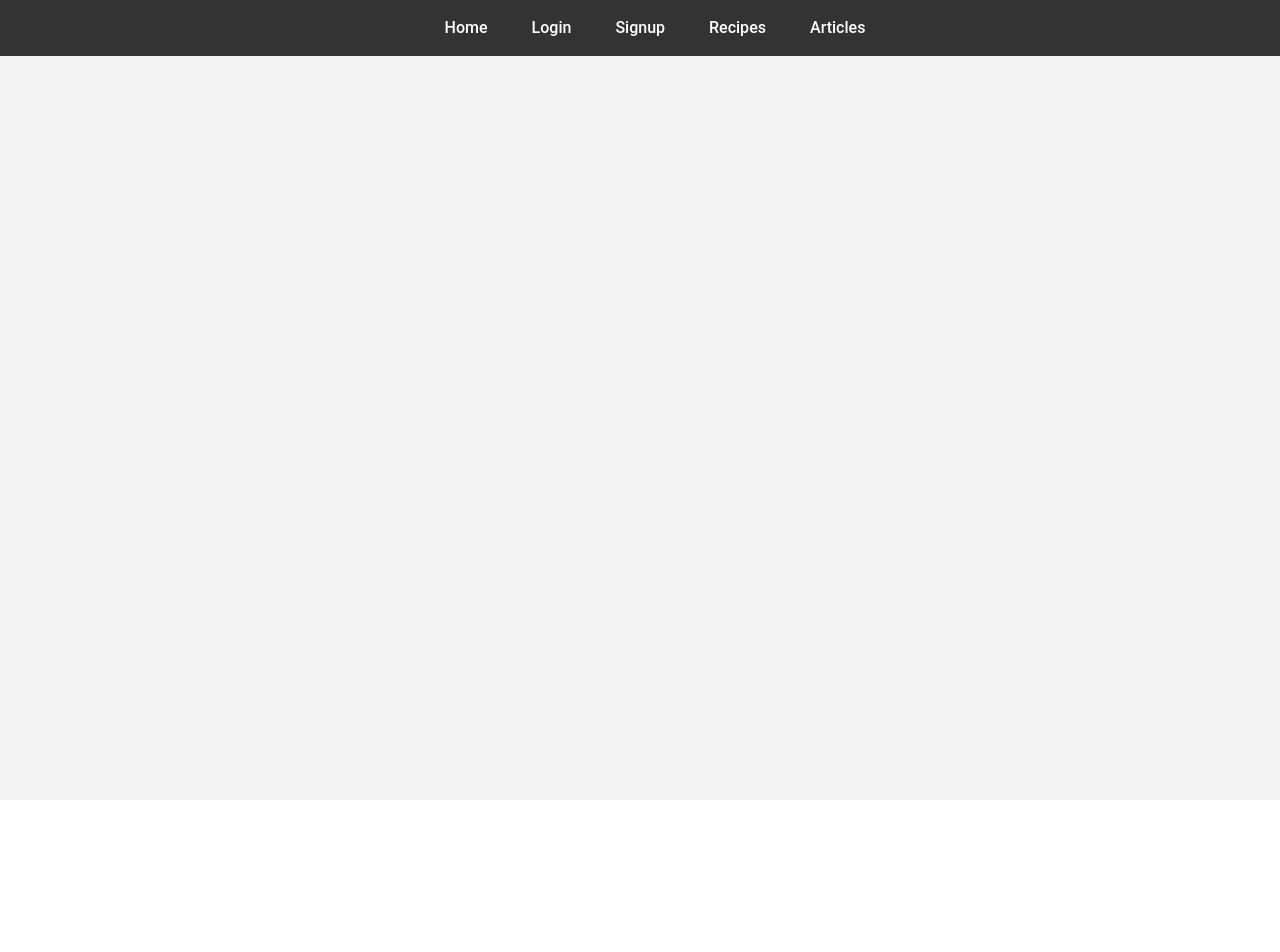
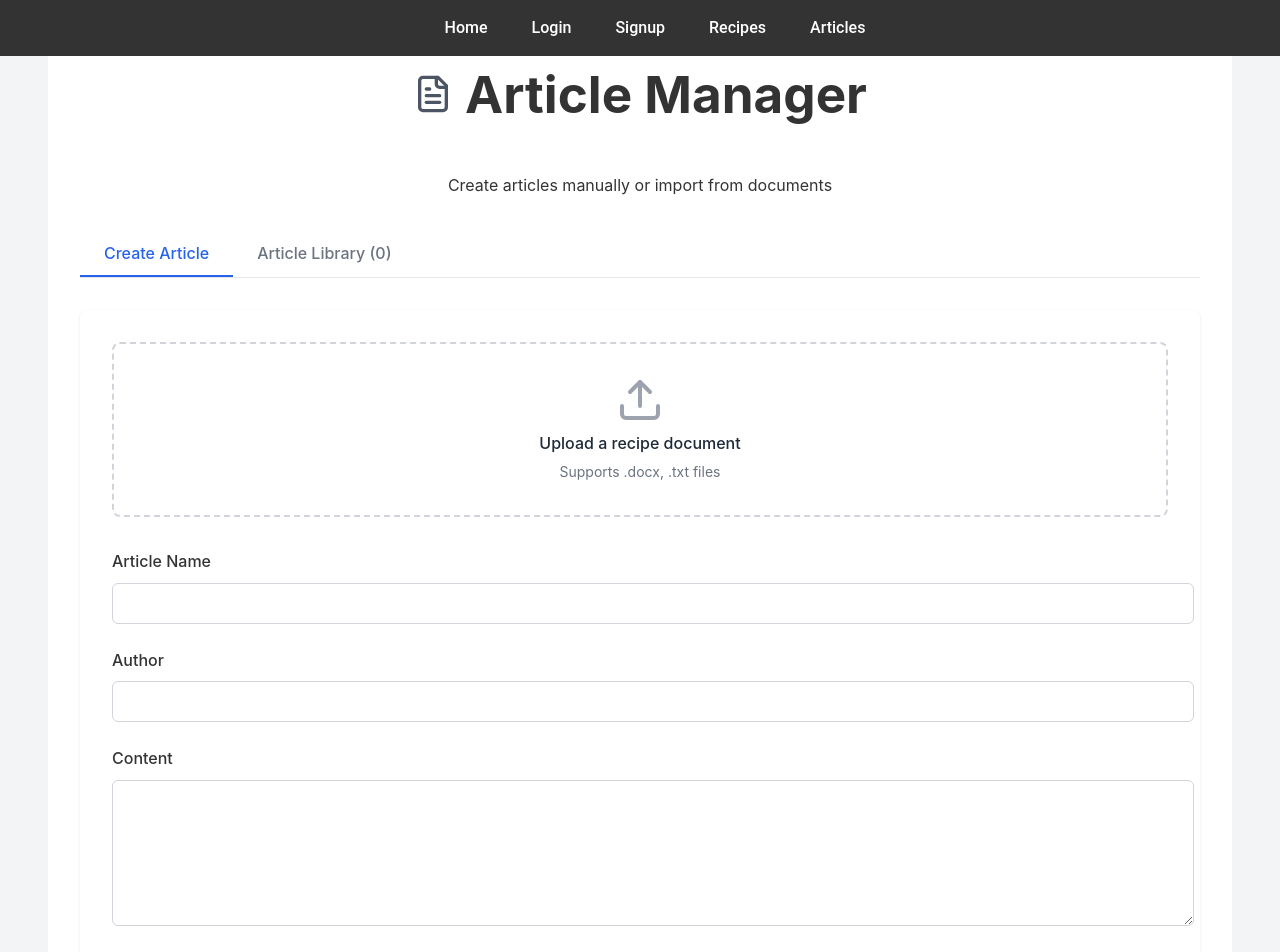
Before and after one commit to MiriamSanders/Miriam-and-Rivka, a React (Vite) app in the folder client/: page /chef-area/article-manager in a window 1280 px wide. Shown: the top 952 px of the page. Before the commit the page ends 800 px from the top, so only its background shows below. Built offline with nearby package versions, Linux system fonts and the light colour scheme.

Commit message:
added article manager

```diff
--- a/client/src/App.jsx
+++ b/client/src/App.jsx
@@ -18,7 +18,8 @@ import ChefArea from './components/ChefArea'
 import AddRecipe from './components/AddRecipe'
 import RecipeManager from './components/RecipeManager';
 import RecipeLibrary from './components/RecipeLibrary';
-import AddArticle from './components/AddArticle'
+import AddArticle from './components/AddArticle';
+import ArticleManager from './components/ArticleManager';
 import './styles/App.css'
 
 function App() {
@@ -53,7 +54,7 @@ function App() {
         {/* Chef Area */}
           <Route path="/chef-area" element={<ChefArea />} />
           <Route path="/chef-area/recipe-manager" element={<RecipeManager/>} />
-          <Route path="/chef-area/add-article" element={<AddArticle />} />
+          <Route path="/chef-area/article-manager" element={<ArticleManager />} />
 
 
       </Routes>
--- a/client/src/components/AddArticle.jsx
+++ b/client/src/components/AddArticle.jsx
@@ -1,4 +1,103 @@
-function AddArticle(){
-return <h1>AddArticle</h1>
-}
+// AddArticle.jsx
+import React, { useState } from 'react';
+import { Upload } from 'lucide-react';
+import * as mammoth from 'mammoth';
+
+const AddArticle = ({ onSave }) => {
+  const [newArticle, setNewArticle] = useState({
+    title: '',
+    author: '',
+    content: ''
+  });
+
+const handleFileUpload = async (event) => {
+  const file = event.target.files[0];
+  if (!file) return;
+
+  try {
+    let text = '';
+
+    if (file.name.endsWith('.txt')) {
+      text = await file.text();
+    } else if (file.name.endsWith('.docx')) {
+      const arrayBuffer = await file.arrayBuffer();
+      const result = await mammoth.extractRawText({ arrayBuffer });
+      text = result.value;
+    }
+
+    // Parse title, author, and content
+    const lines = text.split('\n').map(line => line.trim());
+    let title = '', author = '', content = '';
+    let inContent = false;
+
+    for (const line of lines) {
+      if (line.toLowerCase().startsWith('title:')) {
+        title = line.slice(6).trim();
+      } else if (line.toLowerCase().startsWith('author:')) {
+        author = line.slice(7).trim();
+      } else if (line.toLowerCase().startsWith('content:')) {
+        inContent = true;
+      } else if (inContent) {
+        content += line + '\n';
+      }
+    }
+
+    setNewArticle(prev => ({
+      ...prev,
+      title,
+      author,
+      content: content.trim()
+    }));
+  } catch (error) {
+    alert('Error reading file: ' + error.message);
+  }
+};
+
+
+  const save = () => {
+    if (newArticle.title.trim() && newArticle.content.trim()) {
+      onSave(newArticle);
+      setNewArticle({ title: '', author: '', content: '' });
+    }
+  };
+
+  return (
+    <div className="form-card">
+       <div className="upload-box">
+                <Upload size={48} color="#9ca3af" />
+                <div>
+                  <label htmlFor="file-upload" className="upload-text" style={{cursor: 'pointer'}}>
+                    Upload a recipe document
+                  </label>
+                  <div className="upload-subtext">
+                    Supports .docx, .txt files
+                  </div>
+                  <input
+                    id="file-upload" type="file" style={{ display: 'none' }}
+                    accept=".docx,.txt"
+                    onChange={handleFileUpload}
+                  />
+                </div>
+              </div>
+
+      <div className="form-fields">
+        <label>Article Name</label>
+        <input type="text" value={newArticle.title} onChange={e => setNewArticle(prev => ({ ...prev, title: e.target.value }))} />
+
+        <label>Author</label>
+        <input type="text" value={newArticle.author} onChange={e => setNewArticle(prev => ({ ...prev, author: e.target.value }))} />
+
+        <label>Content</label>
+        <textarea value={newArticle.content} onChange={e => setNewArticle(prev => ({ ...prev, content: e.target.value }))} rows={8} />
+
+        <button onClick={save} disabled={!newArticle.title.trim() || !newArticle.content.trim()}>
+          Save Article
+        </button>
+      </div>
+    </div>
+  );
+};
+
 export default AddArticle;
+
+// ArticleLibrary.jsx
--- /dev/null
+++ b/client/src/components/ArticleLibrary.jsx
@@ -0,0 +1,45 @@
+import React from 'react';
+import { BookOpen, Trash2 } from 'lucide-react';
+
+const ArticleLibrary = ({ articles, onDelete, onCreateClick }) => {
+  if (articles.length === 0) {
+    return (
+      <div className="empty-library">
+        <BookOpen size={64} />
+        <h3>No articles yet</h3>
+        <p>Start by creating your first article</p>
+        <button onClick={onCreateClick}>Create Article</button>
+      </div>
+    );
+  }
+
+  return (
+    <div className="article-list">
+      {articles.map(article => (
+        <div key={article.id} className="article-card">
+          <div className="article-header">
+            <h3>{article.title}</h3>
+            <button onClick={() => onDelete(article.id)} title="Delete article">
+              <Trash2 size={16} />
+            </button>
+          </div>
+          <div className="article-meta">
+            <span>By {article.author || 'Unknown'}</span> •
+            <span>{article.readTime || 'N/A'}</span> •
+            <span>{article.difficulty}</span> •
+            <span>{article.category || 'Uncategorized'}</span>
+          </div>
+          <div className="article-content">
+            <p>{article.content.length > 300 ? article.content.substring(0, 300) + '...' : article.content}</p>
+          </div>
+          <div className="article-footer">
+            <span>Created: {article.createdAt}</span>
+            <span>{article.content.split(' ').length} words</span>
+          </div>
+        </div>
+      ))}
+    </div>
+  );
+};
+
+export default ArticleLibrary;
--- /dev/null
+++ b/client/src/components/ArticleManager.jsx
@@ -0,0 +1,53 @@
+// ArticleManager.jsx
+import React, { useState } from 'react';
+import { FileText } from 'lucide-react';
+import AddArticle from './AddArticle';
+import ArticleLibrary from './ArticleLibrary';
+import '../styles/ArticleManager.css'; // Adjust the path as needed
+
+const ArticleManager = () => {
+  const [activeTab, setActiveTab] = useState('create');
+  const [articles, setArticles] = useState([]);
+
+  const addArticle = (newArticle) => {
+    const article = {
+      id: Date.now(),
+      ...newArticle,
+      createdAt: new Date().toLocaleDateString()
+    };
+    setArticles([...articles, article]);
+  };
+
+  const deleteArticle = (id) => {
+    setArticles(articles.filter(article => article.id !== id));
+  };
+
+  return (
+    <div className="article-manager">
+      <div className="container">
+        <div className="header">
+          <div className="header-icon-text">
+            <FileText className="header-icon" size={40} />
+            <h1>Article Manager</h1>
+          </div>
+          <p>Create articles manually or import from documents</p>
+        </div>
+
+        <div className="tabs">
+          <button onClick={() => setActiveTab('create')} className={activeTab === 'create' ? 'active' : ''}>Create Article</button>
+          <button onClick={() => setActiveTab('library')} className={activeTab === 'library' ? 'active' : ''}>
+            Article Library ({articles.length})
+          </button>
+        </div>
+
+        {activeTab === 'create' ? (
+          <AddArticle onSave={addArticle} />
+        ) : (
+          <ArticleLibrary articles={articles} onDelete={deleteArticle} onCreateClick={() => setActiveTab('create')} />
+        )}
+      </div>
+    </div>
+  );
+};
+
+export default ArticleManager;
--- a/client/src/components/Navigation.jsx
+++ b/client/src/components/Navigation.jsx
@@ -16,7 +16,7 @@ const navOptions = {
   Chef: [
     { path: "/chef-area", label: "Chef Area" },
     { path: "/chef-area/recipe-manager", label: "Recipe Manager" },
-    { path: "/chef-area/add-article", label: "Add Article" },
+    { path: "/chef-area/article-manager", label: "Article Manager" },
   ],
 };
 
--- /dev/null
+++ b/client/src/styles/ArticleManager.css
@@ -0,0 +1,157 @@
+ /* ArticleManager.css */
+.article-manager {
+  min-height: 100vh;
+  background: #f3f4f6;
+}
+
+.container {
+  max-width: 1120px;
+  margin: auto;
+  padding: 2rem;
+}
+
+.header {
+  text-align: center;
+  margin-bottom: 2rem;
+}
+
+.header-icon-text {
+  display: flex;
+  align-items: center;
+  justify-content: center;
+  gap: 0.75rem;
+  margin-bottom: 1rem;
+}
+
+.header-icon {
+  color: #4b5563;
+}
+
+.tabs {
+  display: flex;
+  border-bottom: 1px solid #e5e7eb;
+  margin-bottom: 2rem;
+}
+
+.tabs button {
+  padding: 0.75rem 1.5rem;
+  font-weight: 500;
+  border: none;
+  background: none;
+  cursor: pointer;
+  border-bottom: 2px solid transparent;
+  color: #6b7280;
+}
+
+.tabs button.active {
+  color: #2563eb;
+  border-bottom-color: #2563eb;
+}
+
+.form-card {
+  background: #fff;
+  border-radius: 0.5rem;
+  padding: 2rem;
+  box-shadow: 0 1px 3px rgba(0,0,0,0.1);
+}
+
+.upload-box {
+  border: 2px dashed #d1d5db;
+  border-radius: 0.5rem;
+  padding: 2rem;
+  text-align: center;
+  margin-bottom: 2rem;
+}
+
+.upload-icon {
+  color: #9ca3af;
+  margin-bottom: 0.5rem;
+}
+
+.form-fields label {
+  display: block;
+  margin-bottom: 0.5rem;
+  font-weight: 500;
+}
+
+.form-fields input,
+.form-fields textarea {
+  width: 100%;
+  padding: 0.75rem;
+  margin-bottom: 1.5rem;
+  border: 1px solid #d1d5db;
+  border-radius: 0.375rem;
+  outline: none;
+}
+
+.form-fields button {
+  background: #2563eb;
+  color: #fff;
+  padding: 0.75rem 2rem;
+  border-radius: 0.375rem;
+  border: none;
+  cursor: pointer;
+}
+
+.form-fields button:disabled {
+  background: #d1d5db;
+  cursor: not-allowed;
+}
+
+.empty-library {
+  text-align: center;
+  padding: 3rem;
+}
+
+.empty-library h3 {
+  margin-top: 1rem;
+  font-size: 1.25rem;
+  color: #6b7280;
+}
+
+.article-list {
+  display: flex;
+  flex-direction: column;
+  gap: 1.5rem;
+}
+
+.article-card {
+  background: #fff;
+  border: 1px solid #e5e7eb;
+  border-radius: 0.5rem;
+  padding: 1.5rem;
+  box-shadow: 0 1px 2px rgba(0,0,0,0.05);
+}
+
+.article-header {
+  display: flex;
+  justify-content: space-between;
+  align-items: start;
+  margin-bottom: 0.5rem;
+}
+
+.article-header h3 {
+  font-size: 1.25rem;
+  color: #1f2937;
+}
+
+.article-meta {
+  font-size: 0.875rem;
+  color: #6b7280;
+  margin-bottom: 1rem;
+}
+
+.article-content {
+  background: #f9fafb;
+  padding: 1rem;
+  border-radius: 0.375rem;
+  color: #374151;
+}
+
+.article-footer {
+  display: flex;
+  justify-content: space-between;
+  margin-top: 1rem;
+  font-size: 0.875rem;
+  color: #6b7280;
+}
```
